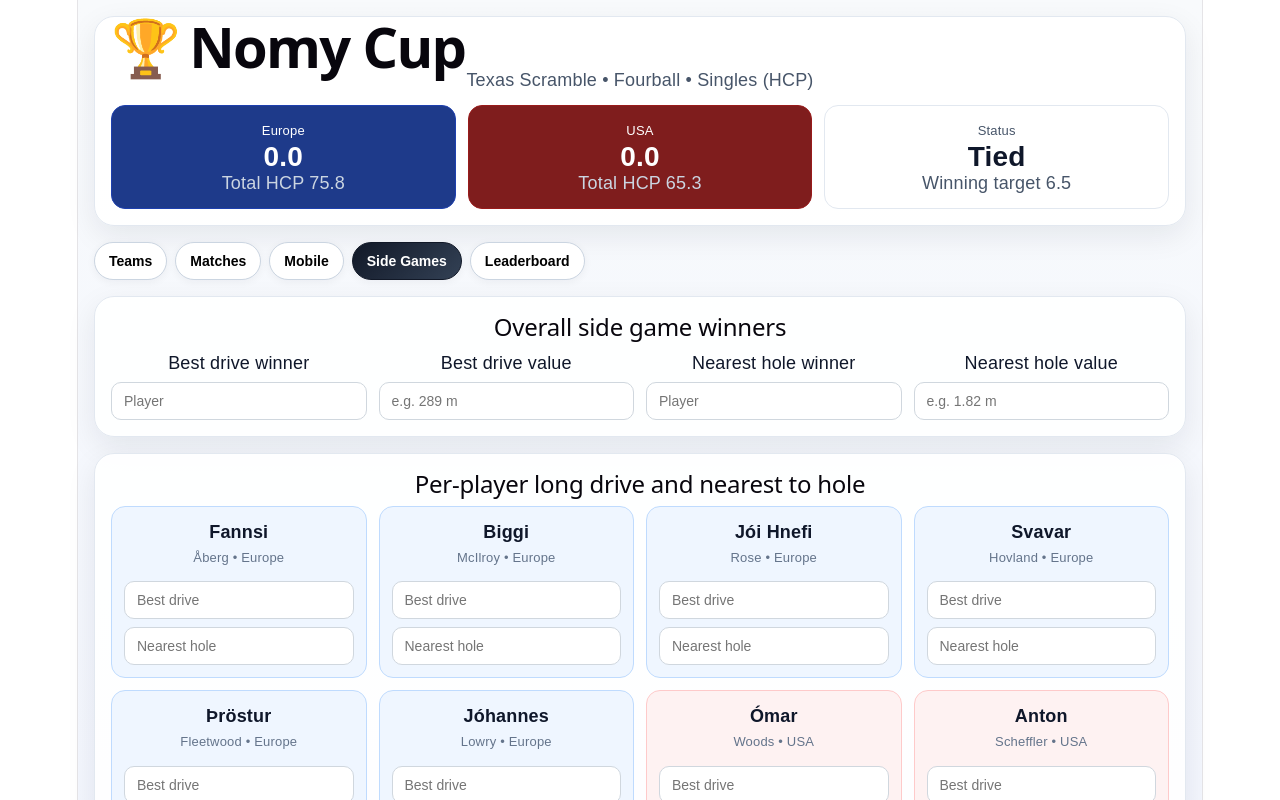
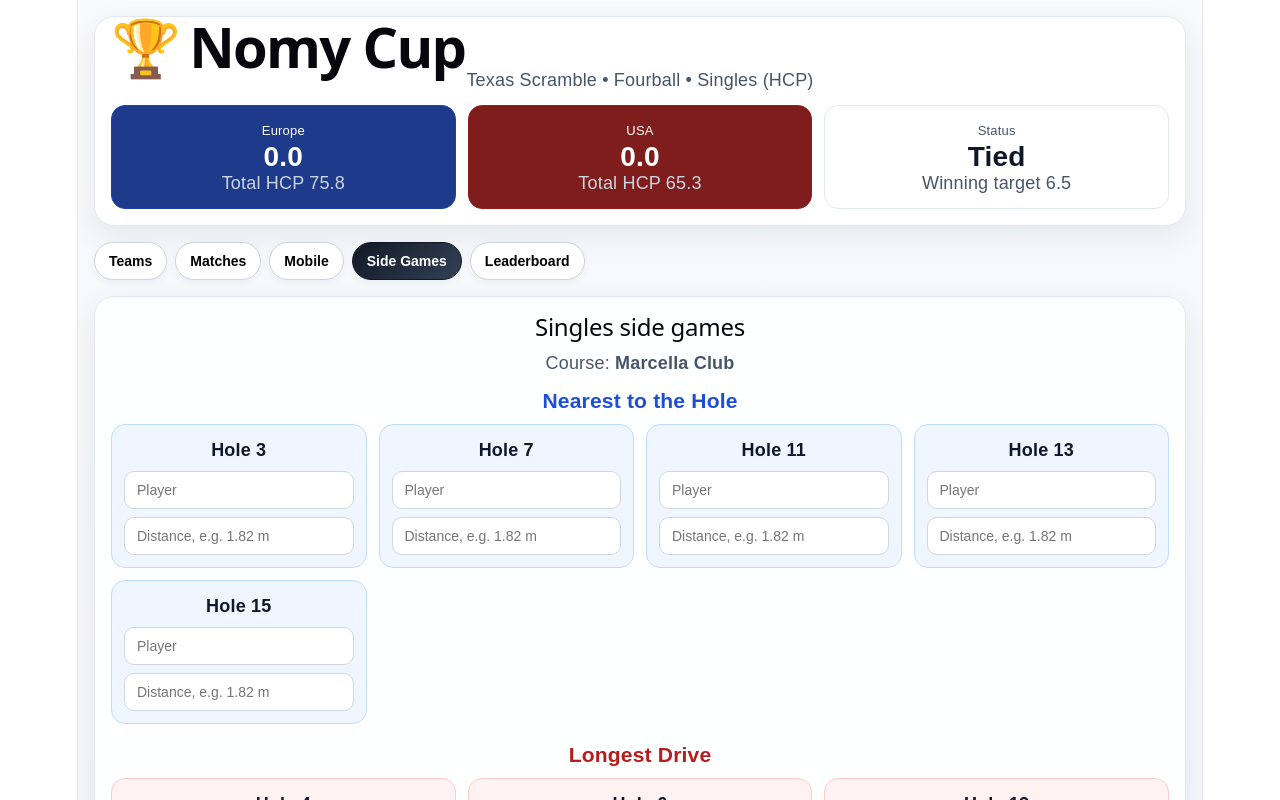
Before and after one commit to jokib82-gif/Nomy-Cup, a React (Vite) app: page / in a window 1280 px wide. Both pictures are taken after a click on the button "Side Games". Shown: the top 800 px of the page. Built offline with nearby package versions, Linux system fonts and the light colour scheme.

Commit message:
Update Nomy Cup app

```diff
--- a/src/App.jsx
+++ b/src/App.jsx
@@ -14,6 +14,12 @@ const initialPlayers = [
   { name: "Ingvar", alias: "Thomas", handicap: 10.0, team: "USA" },
   { name: "Ari", alias: "Schauffele", handicap: 20.5, team: "USA" },
 ];
+
+const sideGameConfig = {
+  course: "Marcella Club",
+  nearestToHoleHoles: [3, 7, 11, 13, 15],
+  longestDriveHoles: [4, 6, 12],
+};
 
 const aliasPool = [
   "Scheffler",
@@ -346,6 +352,14 @@ export default function App() {
   const [bestDriveValue, setBestDriveValue] = useState(saved?.bestDriveValue || "");
   const [nearestWinner, setNearestWinner] = useState(saved?.nearestWinner || "");
   const [nearestValue, setNearestValue] = useState(saved?.nearestValue || "");
+  const [nearestToHoleWinners, setNearestToHoleWinners] = useState(
+    saved?.nearestToHoleWinners ||
+      Object.fromEntries(sideGameConfig.nearestToHoleHoles.map((hole) => [hole, { player: "", value: "" }]))
+  );
+  const [longDriveWinners, setLongDriveWinners] = useState(
+    saved?.longDriveWinners ||
+      Object.fromEntries(sideGameConfig.longestDriveHoles.map((hole) => [hole, { player: "", value: "" }]))
+  );
 
   const europePlayers = useMemo(() => players.filter((p) => p.team === "Europe"), [players]);
   const usaPlayers = useMemo(() => players.filter((p) => p.team === "USA"), [players]);
@@ -441,6 +455,16 @@ export default function App() {
     }));
   };
 
+  const updateHoleSideGame = (setter, state, hole, field, value) => {
+    setter({
+      ...state,
+      [hole]: {
+        ...(state[hole] || { player: "", value: "" }),
+        [field]: value,
+      },
+    });
+  };
+
   const tabs = ["teams", "matches", "mobile", "sidegames", "leaderboard"];
 
   useEffect(() => {
@@ -456,6 +480,8 @@ export default function App() {
       bestDriveValue,
       nearestWinner,
       nearestValue,
+      nearestToHoleWinners,
+      longDriveWinners,
     };
     window.localStorage.setItem(storageKey, JSON.stringify(payload));
   }, [
@@ -469,6 +495,8 @@ export default function App() {
     bestDriveValue,
     nearestWinner,
     nearestValue,
+    nearestToHoleWinners,
+    longDriveWinners,
   ]);
 
   const resetSavedData = () => {
@@ -485,6 +513,12 @@ export default function App() {
     setBestDriveValue("");
     setNearestWinner("");
     setNearestValue("");
+    setNearestToHoleWinners(
+      Object.fromEntries(sideGameConfig.nearestToHoleHoles.map((hole) => [hole, { player: "", value: "" }]))
+    );
+    setLongDriveWinners(
+      Object.fromEntries(sideGameConfig.longestDriveHoles.map((hole) => [hole, { player: "", value: "" }]))
+    );
   };
 
   const getPlayerColors = (team) => ({
@@ -724,8 +758,7 @@ export default function App() {
                                 border: "1px dashed #93c5fd",
                               }}
                             >
-                              Europe {fmt(match.hcpA)} • USA {fmt(match.hcpB)} •{" "}
-                              <strong>{match.strokePlayer}</strong> gets {fmt(match.hcpDiff)} strokes
+                              Europe {fmt(match.hcpA)} • USA {fmt(match.hcpB)} • <strong>{match.strokePlayer}</strong> gets {fmt(match.hcpDiff)} strokes
                               {hasValidScore(match.scoreA) &&
                                 hasValidScore(match.scoreB) &&
                                 (() => {
@@ -939,43 +972,118 @@ export default function App() {
         {tab === "sidegames" && (
           <div style={{ display: "grid", gap: 16 }}>
             <div style={sectionStyle}>
+              <h2 style={{ marginTop: 0 }}>Singles side games</h2>
+              <div style={{ color: "#475569", marginBottom: 12 }}>
+                Course: <strong>{sideGameConfig.course}</strong>
+              </div>
+
+              <div style={{ marginBottom: 18 }}>
+                <h3 style={{ margin: "0 0 10px 0", color: "#1d4ed8" }}>Nearest to the Hole</h3>
+                <div style={{ display: "grid", gridTemplateColumns: "repeat(auto-fit, minmax(220px, 1fr))", gap: 12 }}>
+                  {sideGameConfig.nearestToHoleHoles.map((hole) => (
+                    <div
+                      key={`nth-${hole}`}
+                      style={{ border: "1px solid #bfdbfe", background: "#eff6ff", borderRadius: 14, padding: 12 }}
+                    >
+                      <div style={{ fontWeight: 700, marginBottom: 8 }}>Hole {hole}</div>
+                      <div style={{ display: "grid", gap: 8 }}>
+                        <input
+                          style={inputStyle}
+                          value={nearestToHoleWinners[hole]?.player || ""}
+                          onChange={(e) =>
+                            updateHoleSideGame(
+                              setNearestToHoleWinners,
+                              nearestToHoleWinners,
+                              hole,
+                              "player",
+                              e.target.value
+                            )
+                          }
+                          placeholder="Player"
+                        />
+                        <input
+                          style={inputStyle}
+                          value={nearestToHoleWinners[hole]?.value || ""}
+                          onChange={(e) =>
+                            updateHoleSideGame(
+                              setNearestToHoleWinners,
+                              nearestToHoleWinners,
+                              hole,
+                              "value",
+                              e.target.value
+                            )
+                          }
+                          placeholder="Distance, e.g. 1.82 m"
+                        />
+                      </div>
+                    </div>
+                  ))}
+                </div>
+              </div>
+
+              <div>
+                <h3 style={{ margin: "0 0 10px 0", color: "#b91c1c" }}>Longest Drive</h3>
+                <div style={{ display: "grid", gridTemplateColumns: "repeat(auto-fit, minmax(220px, 1fr))", gap: 12 }}>
+                  {sideGameConfig.longestDriveHoles.map((hole) => (
+                    <div
+                      key={`ld-${hole}`}
+                      style={{ border: "1px solid #fecaca", background: "#fef2f2", borderRadius: 14, padding: 12 }}
+                    >
+                      <div style={{ fontWeight: 700, marginBottom: 8 }}>Hole {hole}</div>
+                      <div style={{ display: "grid", gap: 8 }}>
+                        <input
+                          style={inputStyle}
+                          value={longDriveWinners[hole]?.player || ""}
+                          onChange={(e) =>
+                            updateHoleSideGame(
+                              setLongDriveWinners,
+                              longDriveWinners,
+                              hole,
+                              "player",
+                              e.target.value
+                            )
+                          }
+                          placeholder="Player"
+                        />
+                        <input
+                          style={inputStyle}
+                          value={longDriveWinners[hole]?.value || ""}
+                          onChange={(e) =>
+                            updateHoleSideGame(
+                              setLongDriveWinners,
+                              longDriveWinners,
+                              hole,
+                              "value",
+                              e.target.value
+                            )
+                          }
+                          placeholder="Distance, e.g. 301 m"
+                        />
+                      </div>
+                    </div>
+                  ))}
+                </div>
+              </div>
+            </div>
+
+            <div style={sectionStyle}>
               <h2 style={{ marginTop: 0 }}>Overall side game winners</h2>
               <div style={{ display: "grid", gridTemplateColumns: "repeat(auto-fit, minmax(220px, 1fr))", gap: 12 }}>
                 <div>
                   <div style={{ marginBottom: 6 }}>Best drive winner</div>
-                  <input
-                    style={inputStyle}
-                    value={bestDriveWinner}
-                    onChange={(e) => setBestDriveWinner(e.target.value)}
-                    placeholder="Player"
-                  />
+                  <input style={inputStyle} value={bestDriveWinner} onChange={(e) => setBestDriveWinner(e.target.value)} placeholder="Player" />
                 </div>
                 <div>
                   <div style={{ marginBottom: 6 }}>Best drive value</div>
-                  <input
-                    style={inputStyle}
-                    value={bestDriveValue}
-                    onChange={(e) => setBestDriveValue(e.target.value)}
-                    placeholder="e.g. 289 m"
-                  />
+                  <input style={inputStyle} value={bestDriveValue} onChange={(e) => setBestDriveValue(e.target.value)} placeholder="e.g. 289 m" />
                 </div>
                 <div>
-                  <div style={{ marginBottom: 6 }}>Nearest hole winner</div>
-                  <input
-                    style={inputStyle}
-                    value={nearestWinner}
-                    onChange={(e) => setNearestWinner(e.target.value)}
-                    placeholder="Player"
-                  />
+                  <div style={{ marginBottom: 6 }}>Nearest hole overall winner</div>
+                  <input style={inputStyle} value={nearestWinner} onChange={(e) => setNearestWinner(e.target.value)} placeholder="Player" />
                 </div>
                 <div>
-                  <div style={{ marginBottom: 6 }}>Nearest hole value</div>
-                  <input
-                    style={inputStyle}
-                    value={nearestValue}
-                    onChange={(e) => setNearestValue(e.target.value)}
-                    placeholder="e.g. 1.82 m"
-                  />
+                  <div style={{ marginBottom: 6 }}>Nearest hole overall value</div>
+                  <input style={inputStyle} value={nearestValue} onChange={(e) => setNearestValue(e.target.value)} placeholder="e.g. 1.82 m" />
                 </div>
               </div>
             </div>
@@ -986,9 +1094,7 @@ export default function App() {
                 {players.map((player) => (
                   <div key={player.name} style={{ borderRadius: 14, padding: 12, ...getPlayerColors(player.team) }}>
                     <div style={{ fontWeight: 700 }}>{player.name}</div>
-                    <div style={{ color: "#64748b", fontSize: 13, marginBottom: 10 }}>
-                      {player.alias} • {player.team}
-                    </div>
+                    <div style={{ color: "#64748b", fontSize: 13, marginBottom: 10 }}>{player.alias} • {player.team}</div>
                     <div style={{ display: "grid", gap: 8 }}>
                       <input
                         style={inputStyle}
@@ -1062,15 +1168,26 @@ export default function App() {
             <div style={sectionStyle}>
               <h2 style={{ marginTop: 0 }}>Side games summary</h2>
               <div style={{ display: "grid", gap: 10 }}>
-                <div>
-                  <strong>Best drive:</strong> {bestDriveWinner || "—"} {bestDriveValue ? `• ${bestDriveValue}` : ""}
+                <div><strong>Course:</strong> {sideGameConfig.course}</div>
+                <div><strong>Best drive overall:</strong> {bestDriveWinner || "—"} {bestDriveValue ? `• ${bestDriveValue}` : ""}</div>
+                <div><strong>Nearest hole overall:</strong> {nearestWinner || "—"} {nearestValue ? `• ${nearestValue}` : ""}</div>
+                <div><strong>Nearest to the Hole holes:</strong> {sideGameConfig.nearestToHoleHoles.join(", ")}</div>
+                <div style={{ display: "grid", gap: 4 }}>
+                  {sideGameConfig.nearestToHoleHoles.map((hole) => (
+                    <div key={`summary-nth-${hole}`}>
+                      Hole {hole}: {nearestToHoleWinners[hole]?.player || "—"} {nearestToHoleWinners[hole]?.value ? `• ${nearestToHoleWinners[hole].value}` : ""}
+                    </div>
+                  ))}
                 </div>
-                <div>
-                  <strong>Nearest hole:</strong> {nearestWinner || "—"} {nearestValue ? `• ${nearestValue}` : ""}
+                <div><strong>Longest Drive holes:</strong> {sideGameConfig.longestDriveHoles.join(", ")}</div>
+                <div style={{ display: "grid", gap: 4 }}>
+                  {sideGameConfig.longestDriveHoles.map((hole) => (
+                    <div key={`summary-ld-${hole}`}>
+                      Hole {hole}: {longDriveWinners[hole]?.player || "—"} {longDriveWinners[hole]?.value ? `• ${longDriveWinners[hole].value}` : ""}
+                    </div>
+                  ))}
                 </div>
-                <div>
-                  <strong>Formats:</strong> Texas Scramble, Fourball, Singles (HCP)
-                </div>
+                <div><strong>Formats:</strong> Texas Scramble, Fourball, Singles (HCP)</div>
               </div>
             </div>
           </div>
```
